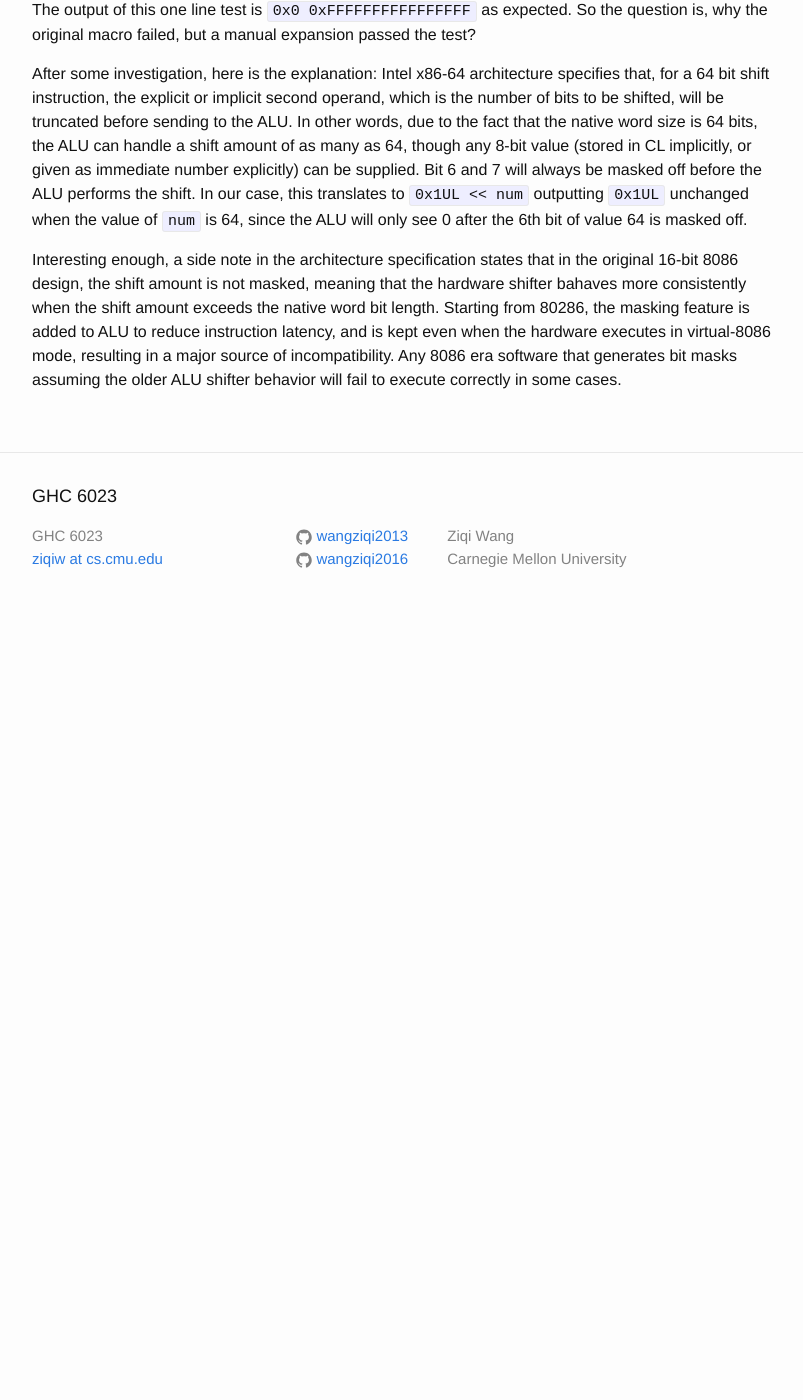
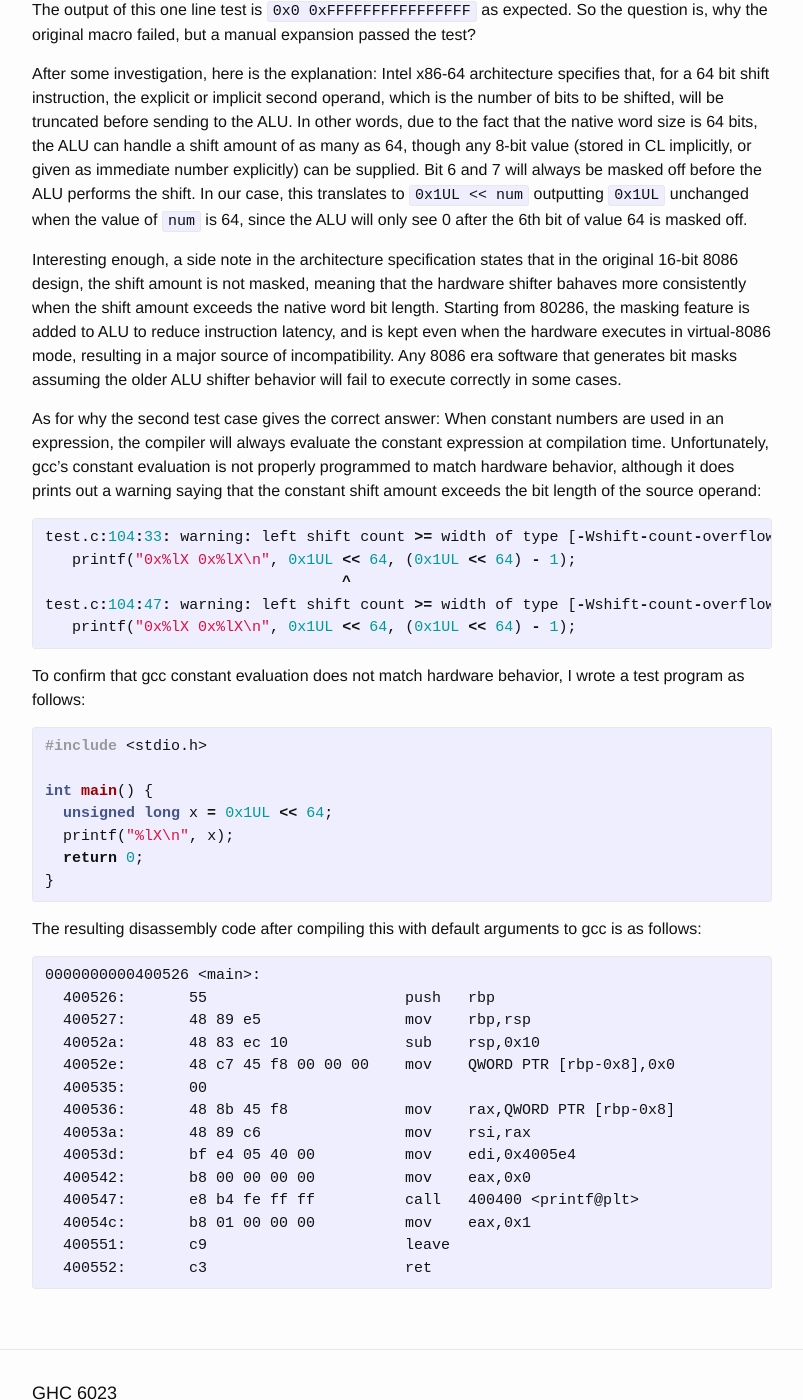
Before and after one commit to wangziqi2013/wangziqi2013.github.io, a Jekyll site: the page built from _posts/2020-07-30-tricky-code-for-64-bit-mask.markdown, in a window 1280 px wide and 1400 px high, scrolled down 1227 px. Shown: the whole window, without its empty margins (238-1041 px from the left). Built offline with Jekyll 4.4.1, drawn with Linux system fonts in a browser that asks for light colours; before the commit the page ends 1857 px from its top, so only the background shows below that.

Commit message:
Adding test

```diff
--- a/_posts/2020-07-30-tricky-code-for-64-bit-mask.markdown
+++ b/_posts/2020-07-30-tricky-code-for-64-bit-mask.markdown
@@ -69,3 +69,47 @@ the native word bit length. Starting from 80286, the masking feature is added to
 is kept even when the hardware executes in virtual-8086 mode, resulting in a major source of incompatibility.
 Any 8086 era software that generates bit masks assuming the older ALU shifter behavior will fail to execute correctly in
 some cases.
+
+As for why the second test case gives the correct answer: When constant numbers are used in an expression, the compiler
+will always evaluate the constant expression at compilation time. Unfortunately, gcc's constant evaluation is not properly
+programmed to match hardware behavior, although it does prints out a warning saying that the constant shift amount exceeds
+the bit length of the source operand:
+
+{% highlight C %}
+test.c:104:33: warning: left shift count >= width of type [-Wshift-count-overflow]
+   printf("0x%lX 0x%lX\n", 0x1UL << 64, (0x1UL << 64) - 1);
+                                 ^
+test.c:104:47: warning: left shift count >= width of type [-Wshift-count-overflow]
+   printf("0x%lX 0x%lX\n", 0x1UL << 64, (0x1UL << 64) - 1);
+{% endhighlight %}
+
+To confirm that gcc constant evaluation does not match hardware behavior, I wrote a test program as follows:
+
+{% highlight C %}
+#include <stdio.h>
+
+int main() {
+  unsigned long x = 0x1UL << 64;
+  printf("%lX\n", x);
+  return 0;
+}
+{% endhighlight %}
+
+The resulting disassembly code after compiling this with default arguments to gcc is as follows:
+
+{% highlight assembly %}
+0000000000400526 <main>:
+  400526:	55                   	push   rbp
+  400527:	48 89 e5             	mov    rbp,rsp
+  40052a:	48 83 ec 10          	sub    rsp,0x10
+  40052e:	48 c7 45 f8 00 00 00 	mov    QWORD PTR [rbp-0x8],0x0
+  400535:	00
+  400536:	48 8b 45 f8          	mov    rax,QWORD PTR [rbp-0x8]
+  40053a:	48 89 c6             	mov    rsi,rax
+  40053d:	bf e4 05 40 00       	mov    edi,0x4005e4
+  400542:	b8 00 00 00 00       	mov    eax,0x0
+  400547:	e8 b4 fe ff ff       	call   400400 <printf@plt>
+  40054c:	b8 01 00 00 00       	mov    eax,0x1
+  400551:	c9                   	leave
+  400552:	c3                   	ret
+{% endhighlight %}
```
